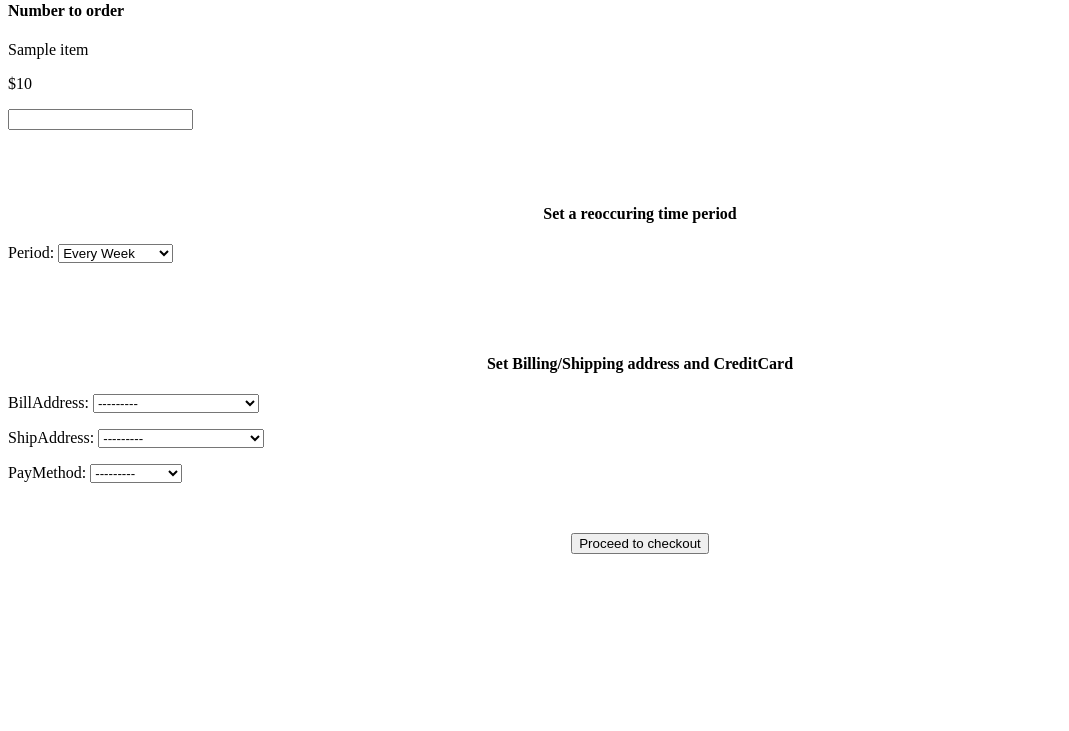
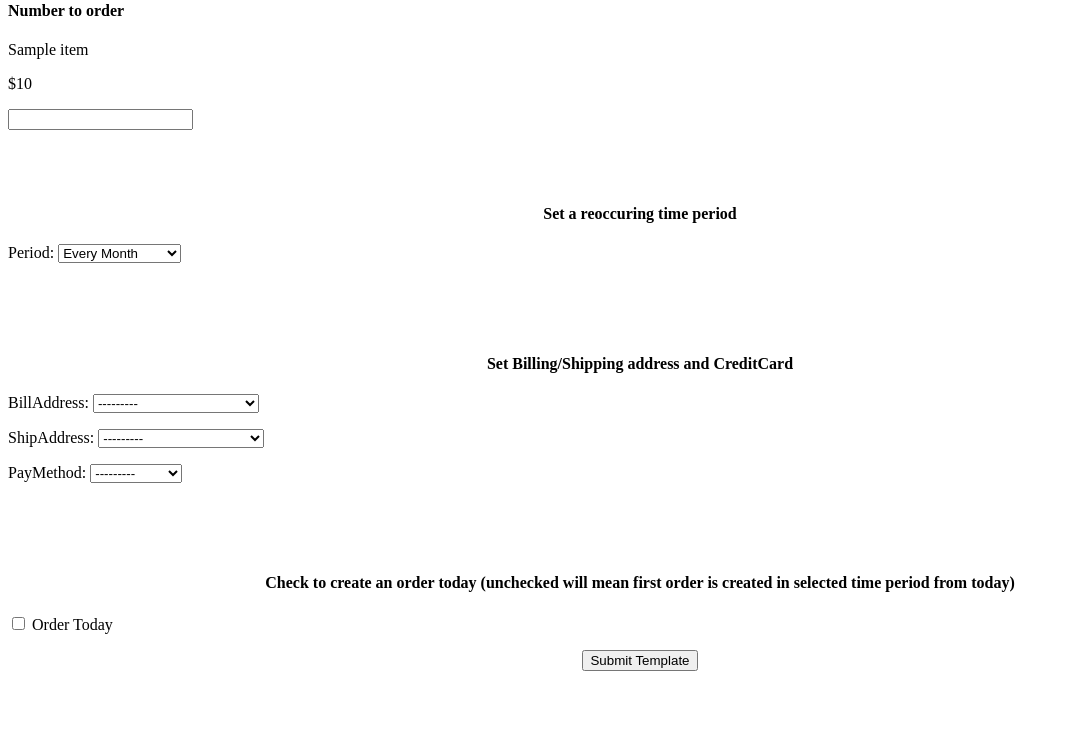
Before and after one commit to Marctif/AmazonDatabase, a Django app: page /createSubscription/ in a window 1280 px wide. Shown: the part 460-1191 px from the top of the page, without its empty margins (0-1069 px from the left). Before the commit the page ends 1014 px from the top, so only its background shows below. Run offline with Django 3.2, Linux system fonts and the light colour scheme; a user stored in the database is signed in; tables that the repository leaves empty hold one stand-in row (values such as "Sample post"); some libraries are stand-ins or nearby versions.

Commit message:
Subscriptions Finshed

```diff
--- a/AmazonDatabase/settings.py
+++ b/AmazonDatabase/settings.py
@@ -41,7 +41,6 @@ INSTALLED_APPS = [
     'allauth',
     'allauth.account',
     'allauth.socialaccount',
-
 ]
 
 MIDDLEWARE = [
--- a/Amazon_Core/choices.py
+++ b/Amazon_Core/choices.py
@@ -19,10 +19,16 @@ YEARS = (
 )
 
 TIMEFRAME = (
-    ( 1,"Every Week"),
-    ( 2,"Every 2 Weeks"),
-    ( 3,"Every 3 Weeks"),
-    ( 4,"Every Month"),
-    (5,"Every 2 Months"),
-    (6,"Every 3 Months"),
+    ( 1,"Every Month"),
+    ( 2,"Every 2 Months"),
+    ( 3,"Every 3 Months"),
+    ( 4,"Every 4 Months"),
+    ( 5,"Every 5 Months"),
+    ( 6,"Every 6 Months"),
+    ( 7,"Every 7 Months"),
+    ( 8,"Every 8 Months"),
+    ( 9,"Every 9 Months"),
+    ( 10,"Every 10 Months"),
+    ( 11,"Every 11 Months"),
+    (12,"Every 12 Months"),
 )
--- a/Amazon_Core/models.py
+++ b/Amazon_Core/models.py
@@ -138,6 +138,7 @@ class Subscription(models.Model):
     custProfile = models.ForeignKey(CustomerProfile, on_delete=models.CASCADE, null=True)
     timeframe = models.ForeignKey(Timeframe,on_delete=models.CASCADE,null=True )
     date_created = models.DateField(default=datetime.now, blank=True)
+    next_shipment = models.DateField(default=datetime.now,blank=True)
     billAddress = models.ForeignKey(BillingAddress, on_delete=models.CASCADE, null=True)
     shipAddress = models.ForeignKey(ShippingAddress, on_delete=models.CASCADE, null=True)
     payMethod = models.ForeignKey(CreditCard, on_delete=models.CASCADE, null=True)
--- a/Amazon_Core/templates/Amazon_Core/createSubscriptions.html
+++ b/Amazon_Core/templates/Amazon_Core/createSubscriptions.html
@@ -54,9 +54,18 @@
         {{ form.as_p }}
 
         <br>
+        <br>
+        <br>
+
+        <h4 style="text-align: center">Check to create an order today (unchecked will mean first order is created in selected time period from today) </h4>
+        <div class="col s12">
+                <input name="tocreate" type="checkbox" id="tocreate" />
+                <label for="tocreate">Order Today</label>
+        </div>
+
 
         <p style="text-align: center">
-            <button style="align: center"  type="submit" name="_submit" class="btn" >Proceed to checkout
+            <button style="align: center"  type="submit" name="_submit" class="btn" >Submit Template
             </button>
         </p>
 
--- a/Amazon_Core/templates/Amazon_Core/subscriptionDetail.html
+++ b/Amazon_Core/templates/Amazon_Core/subscriptionDetail.html
@@ -8,8 +8,9 @@
     </div>
 
     <div class="container">
-    <p style="text-align: center">Subscription number: {{ subscription.id }} Total: ${{ subscription.total_cost }}  Period: {{ subscription.timeframe }}</p>
-    <br>
+    <h4 style="text-align: center">Subscription number: {{ subscription.id }} Total: ${{ subscription.total_cost }}  Period: {{ subscription.timeframe }} </h4>
+    <h4 style="text-align: center"> Created on: {{ subscription.date_created }}  Next Shipment on: {{ subscription.next_shipment }}</h4>
+        <br>
 
     <div class="row">
         <div class="col s3"><h4>Item Name</h4></div>
--- a/Amazon_Core/views.py
+++ b/Amazon_Core/views.py
@@ -10,7 +10,9 @@ from django.http import HttpResponseRedirect
 from django.forms.formsets import formset_factory
 from django.shortcuts import get_list_or_404, get_object_or_404
 from django.http import Http404
+from datetime import datetime, timedelta
 from django.contrib.auth.decorators import login_required
+from dateutil.relativedelta import relativedelta
 
 from django.shortcuts import render_to_response
 #from django.core.context_processors import csrf
@@ -25,10 +27,7 @@ import datetime
 # Create your views here.
 
 def home(request):
-    now = datetime.datetime.now()
-    hour = now.hour
-    print(datetime.datetime.now())
-    print(hour)
+    checkSubs(request=request)
     return render(request, 'Amazon_Core/home.html')
 
 def demo(request):
@@ -268,7 +267,6 @@ def formsetTest(request):
         if ship_formSet.is_valid():
             for shipForm in ship_formSet:
                 street = shipForm.cleaned_data.get('street')
-                print(street)
     else:
         ship_formSet = ShippingFormSet()
     return render(request, 'Amazon_Core/formsetTest.html', {'ship_formSet':ship_formSet})
@@ -482,7 +480,6 @@ def checkout(request):
             lineItemSet = []
 
             for x in range(0, count):
-                print(itemSet[x].name + " " + str(quantitySet[x]))
                 item = itemSet[x]
                 quantity = quantitySet[x]
 
@@ -596,21 +593,29 @@ def createSubscription(request):
 
         timeForm = TimeframeForm(request.POST)
         period = timeForm['period'].value()
+        now = datetime.date.today()
+        future = now +  relativedelta(months=int(period))
+
         timeframe = Timeframe.objects.create(period=period)
 
         subscription = Subscription.objects.create(custProfile=custProfile,timeframe=timeframe,billAddress=billAdr,
-                                                   shipAddress=shipAdr,payMethod=creditCard,total_cost=0)
+                                                   shipAddress=shipAdr,payMethod=creditCard,total_cost=0,
+                                                   date_created=now,next_shipment=future)
 
         subitemset = []
         for item in items:
             val = request.POST.get(str(item.id))
             if(val != ""):
-                print(item.name + " " + str(item.price) + " " + val)
                 subtotal = int(val) * item.price
                 subitem = SubscriptionItem.objects.create(subscription=subscription,item=item,cost=item.price, quantity=int(val), subTotal=subtotal)
                 subitemset.append(subitem)
 
         subscription.save()
+
+
+        status = request.POST.get("tocreate")
+        if (status == 'on'):
+            orderFromSub(subscription=subscription,custProfile=custProfile,request=request)
 
         messages.success(request, 'Subscription created successfully.')
         return HttpResponseRedirect('/')
@@ -622,6 +627,25 @@ def createSubscription(request):
         orderForm = OrderForm(custProfile=custProfile)
         timeForm = TimeframeForm()
     return render(request,'Amazon_Core/createSubscriptions.html',{'items': items,'form':orderForm,'form2':timeForm})
+
+def orderFromSub(subscription, custProfile, request):
+    order = Order.objects.create(
+        custProfile=custProfile,
+        status='PE',
+        payMethod=subscription.payMethod,
+        billAddress=subscription.billAddress,
+        shipAddress=subscription.shipAddress,
+        total_cost=0,
+    )
+    subItemSet = SubscriptionItem.objects.filter(subscription=subscription)
+    for sub in subItemSet:
+        subItem = sub.item
+        lineitem = LineItem.objects.create(item=subItem,quantity=sub.quantity,cost=sub.cost,subTotal=sub.subTotal)
+        shipment = Shipment.objects.create(order=order,litem=lineitem,status='PI')
+        shipment.save()
+    order.save()
+    messages.success(request, 'Order Created.')
+
 
 def viewSubscriptions(request):
 
@@ -680,3 +704,16 @@ def addSubItem(request, subId):
     else:
         form = SubForm()
     return  render(request,'Amazon_Core/addSubItem.html',{'form':form})
+
+#Checks all subs to see if we need to creaet an order
+def checkSubs(request):
+    custProfile = get_object_or_404(CustomerProfile,user=request.user)
+    subSet = Subscription.objects.all()
+    for sub in subSet:
+        now = datetime.date.today()
+        subDate = sub.next_shipment
+        dayBefore = subDate - timedelta(days=1)
+        if(now >= subDate):
+            orderFromSub(subscription=sub,custProfile=custProfile,request=request)
+            sub.next_shipment = sub.next_shipment + relativedelta(months=int(sub.timeframe.period))
+            sub.save()
```
